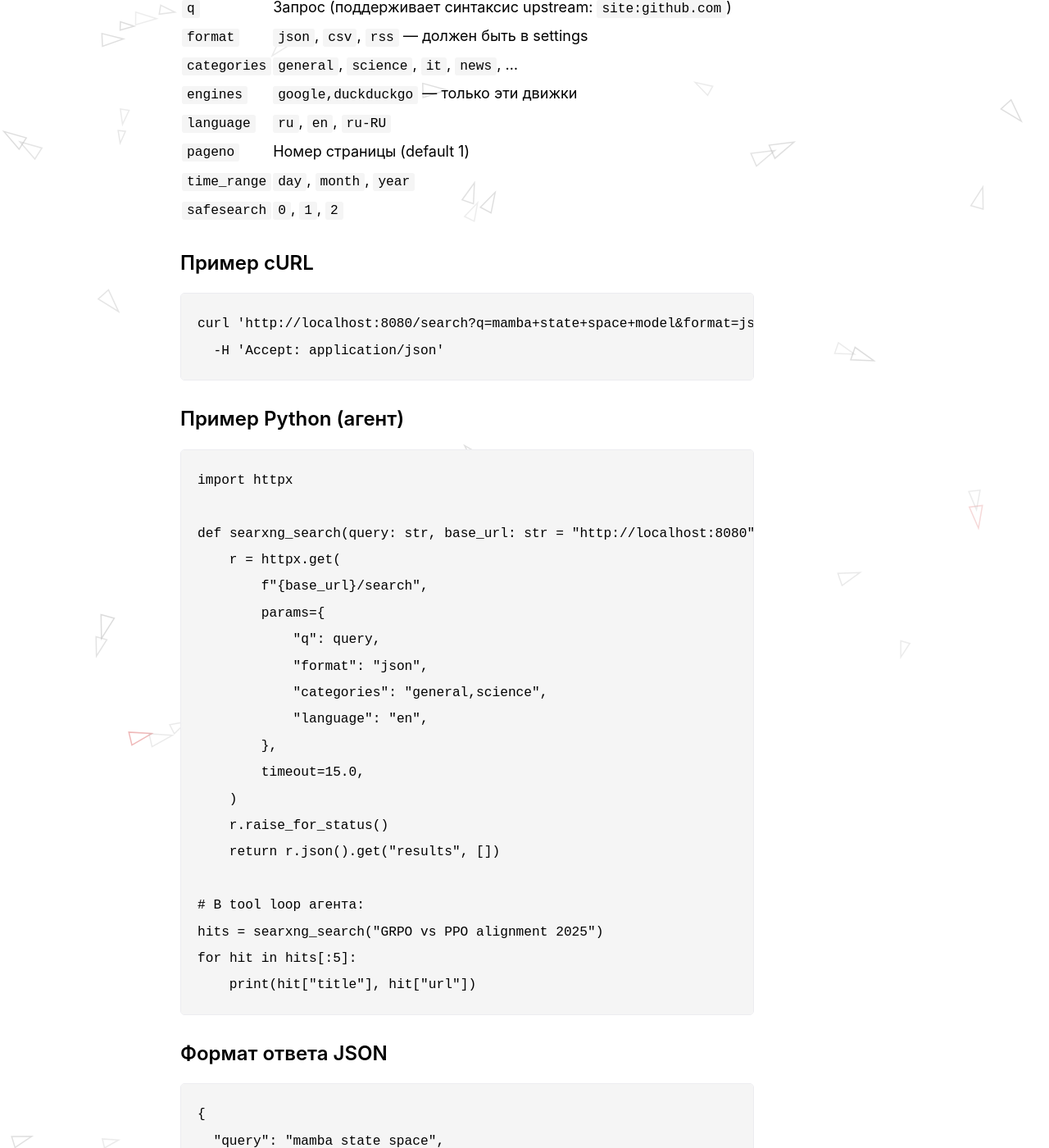
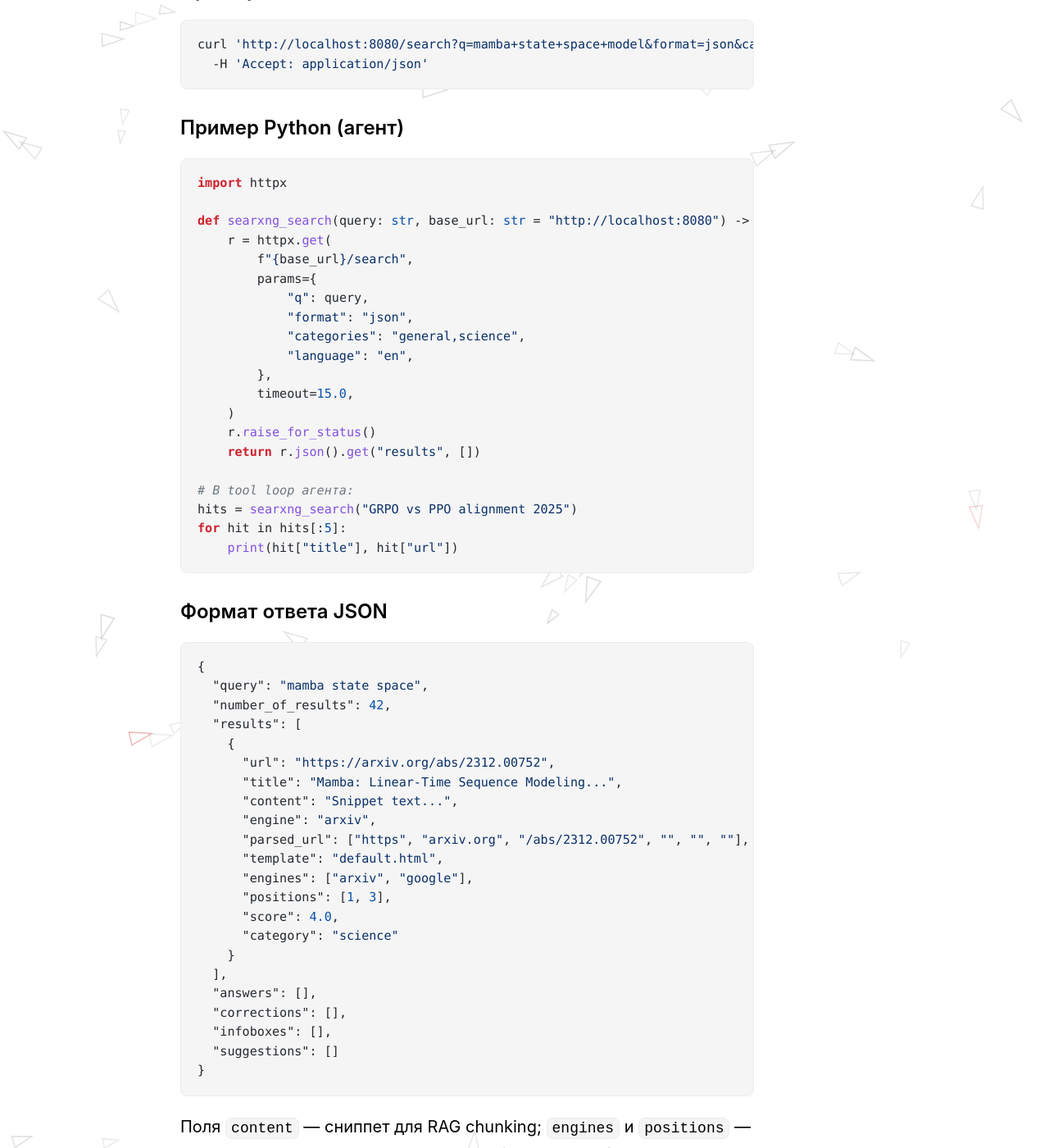
Before and after one commit to evgeniy-borisov/vairl, a Jekyll site: the page built from _posts/2026-07-06-searxng-metasearch-engine-ru.md, in a window 1280 px wide and 1400 px high, scrolled down 8795 px. Shown: the whole window at 82% size. Built offline with Jekyll 4.4.1, drawn with Linux system fonts in a browser that asks for light colours; nearby versions of some CDN libraries.

Commit message:
Добавить CSS-подсветку синтаксиса Python (Rouge) в постах блога.
Стили для токенов Pygments в light/dark theme; блоки highlighter-rouge оформлены как code cards.

Co-authored-by: Cursor <cursoragent@cursor.com>

```diff
--- a/assets/css/style.css
+++ b/assets/css/style.css
@@ -29,6 +29,16 @@
     --shadow: rgba(102, 126, 234, 0.06);
     --gradient-accent: linear-gradient(135deg, rgba(102, 126, 234, 0.12), rgba(118, 75, 162, 0.1));
     --transition: 0.2s ease;
+    --code-text: #24292f;
+    --code-keyword: #cf222e;
+    --code-string: #0a3069;
+    --code-comment: #6e7781;
+    --code-function: #8250df;
+    --code-class: #953800;
+    --code-builtin: #0550ae;
+    --code-number: #0550ae;
+    --code-decorator: #8250df;
+    --code-operator: #24292f;
 }
 
 [data-theme="dark"] {
@@ -60,6 +70,16 @@
     --widget-canvas-bg: #0e0e14;
     --shadow: rgba(0, 0, 0, 0.35);
     --gradient-accent: linear-gradient(135deg, rgba(102, 126, 234, 0.2), rgba(118, 75, 162, 0.15));
+    --code-text: #e6edf3;
+    --code-keyword: #ff7b72;
+    --code-string: #a5d6ff;
+    --code-comment: #8b949e;
+    --code-function: #d2a8ff;
+    --code-class: #ffa657;
+    --code-builtin: #79c0ff;
+    --code-number: #79c0ff;
+    --code-decorator: #ffa657;
+    --code-operator: #e6edf3;
 }
 
 /* Reset and base styles */
@@ -407,6 +427,126 @@ nav a {
 .post-content pre code {
     background-color: transparent;
     padding: 0;
+}
+
+/* Rouge / Pygments syntax highlighting (Jekyll kramdown) */
+.post-content .highlighter-rouge {
+    margin: 20px 0;
+    border: 1px solid var(--border-light);
+    border-radius: 8px;
+    overflow: hidden;
+    background-color: var(--bg-code);
+}
+
+.post-content .highlighter-rouge .highlight {
+    background-color: transparent;
+    margin: 0;
+}
+
+.post-content .highlighter-rouge pre {
+    margin: 0;
+    padding: 18px 20px;
+    overflow-x: auto;
+    background-color: transparent;
+    border: none;
+    border-radius: 0;
+}
+
+.post-content .highlighter-rouge pre code {
+    display: block;
+    background-color: transparent;
+    padding: 0;
+    font-family: ui-monospace, SFMono-Regular, Menlo, Monaco, Consolas, "Liberation Mono", "Courier New", monospace;
+    font-size: 0.84em;
+    line-height: 1.55;
+    color: var(--code-text);
+    tab-size: 4;
+}
+
+.post-content .highlight .c,
+.post-content .highlight .c1,
+.post-content .highlight .cm,
+.post-content .highlight .cp,
+.post-content .highlight .cs {
+    color: var(--code-comment);
+    font-style: italic;
+}
+
+.post-content .highlight .k,
+.post-content .highlight .kd,
+.post-content .highlight .kn,
+.post-content .highlight .kp,
+.post-content .highlight .kr,
+.post-content .highlight .kt {
+    color: var(--code-keyword);
+    font-weight: 600;
+}
+
+.post-content .highlight .s,
+.post-content .highlight .s1,
+.post-content .highlight .s2,
+.post-content .highlight .sb,
+.post-content .highlight .sc,
+.post-content .highlight .sd,
+.post-content .highlight .se,
+.post-content .highlight .sh,
+.post-content .highlight .si,
+.post-content .highlight .sr,
+.post-content .highlight .ss,
+.post-content .highlight .sx {
+    color: var(--code-string);
+}
+
+.post-content .highlight .nf,
+.post-content .highlight .fm {
+    color: var(--code-function);
+}
+
+.post-content .highlight .nc,
+.post-content .highlight .nn,
+.post-content .highlight .ne {
+    color: var(--code-class);
+    font-weight: 600;
+}
+
+.post-content .highlight .nb,
+.post-content .highlight .bp {
+    color: var(--code-builtin);
+}
+
+.post-content .highlight .m,
+.post-content .highlight .mi,
+.post-content .highlight .mf,
+.post-content .highlight .mh,
+.post-content .highlight .mo,
+.post-content .highlight .il {
+    color: var(--code-number);
+}
+
+.post-content .highlight .nd {
+    color: var(--code-decorator);
+}
+
+.post-content .highlight .o,
+.post-content .highlight .ow {
+    color: var(--code-operator);
+}
+
+.post-content .highlight .na,
+.post-content .highlight .nv,
+.post-content .highlight .vc,
+.post-content .highlight .vg,
+.post-content .highlight .vi {
+    color: var(--code-text);
+}
+
+.post-content .highlight .err {
+    color: var(--code-keyword);
+    background-color: var(--accent-soft);
+}
+
+.post-content .highlight .hll {
+    background-color: var(--accent-soft);
 }
 
 /* Embedding phase portrait (p5.js) */
```
